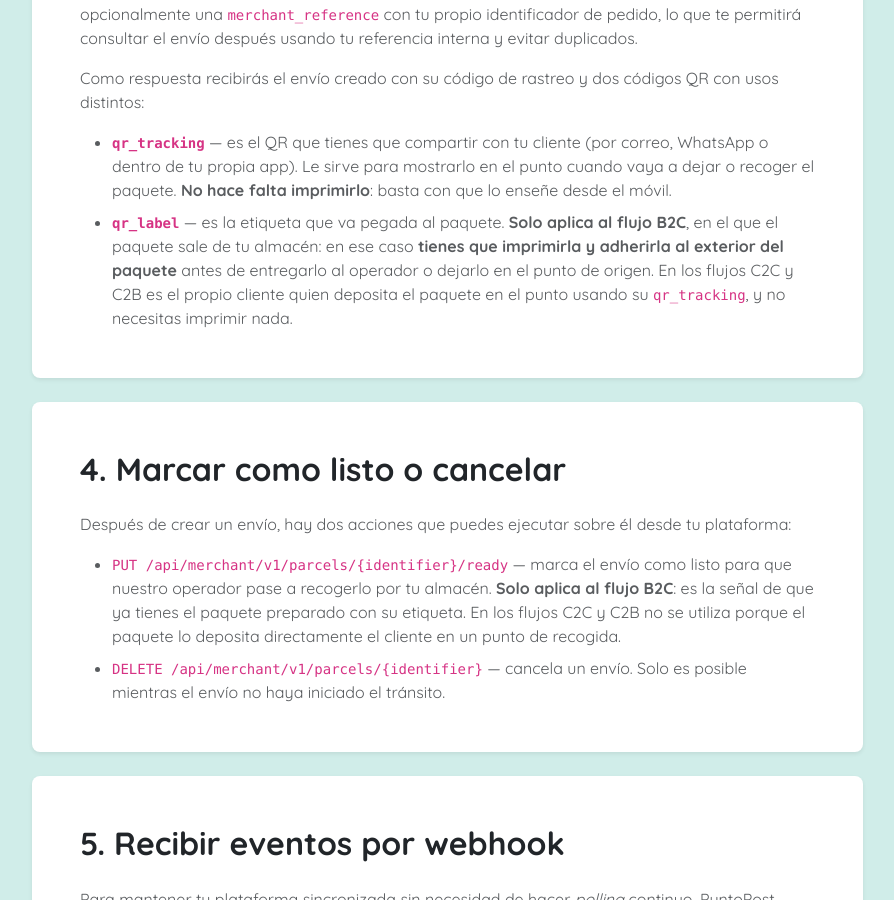
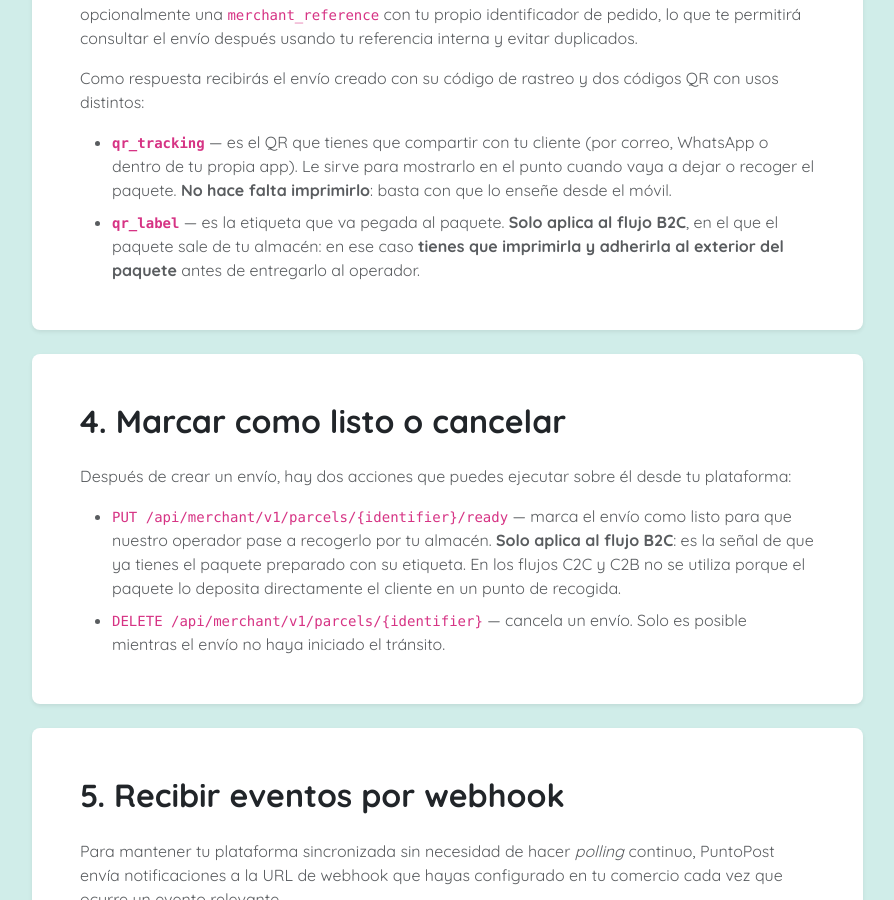
Before and after one commit to puntopost/web, a Jekyll site: the page built from api-integration/index.html, in a window 1280 px wide and 900 px high, scrolled down 3223 px. Shown: the whole window, without its empty margins (335-1229 px from the left). Built offline with Jekyll 4.4.1, drawn with Linux system fonts in a browser that asks for light colours.

Commit message:
docs(api-integration): tighten qr_label copy
Drop the "o dejarlo en el punto de origen" hand-off variant and the
C2C/C2B trailing clause. In practice qr_label is only used on B2C
pickups by the operator, and the C2C/C2B behaviour is already covered
by the qr_tracking bullet right above.

Co-Authored-By: Claude Opus 4.7 <noreply@anthropic.com>

```diff
--- a/api-integration/index.html
+++ b/api-integration/index.html
@@ -153,7 +153,7 @@ toc:
     </p>
     <ul class="text-body-secondary mb-0">
         <li class="mb-2"><strong><code>qr_tracking</code></strong> — es el QR que tienes que compartir con tu cliente (por correo, WhatsApp o dentro de tu propia app). Le sirve para mostrarlo en el punto cuando vaya a dejar o recoger el paquete. <strong>No hace falta imprimirlo</strong>: basta con que lo enseñe desde el móvil.</li>
-        <li><strong><code>qr_label</code></strong> — es la etiqueta que va pegada al paquete. <strong>Solo aplica al flujo B2C</strong>, en el que el paquete sale de tu almacén: en ese caso <strong>tienes que imprimirla y adherirla al exterior del paquete</strong> antes de entregarlo al operador o dejarlo en el punto de origen. En los flujos C2C y C2B es el propio cliente quien deposita el paquete en el punto usando su <code>qr_tracking</code>, y no necesitas imprimir nada.</li>
+        <li><strong><code>qr_label</code></strong> — es la etiqueta que va pegada al paquete. <strong>Solo aplica al flujo B2C</strong>, en el que el paquete sale de tu almacén: en ese caso <strong>tienes que imprimirla y adherirla al exterior del paquete</strong> antes de entregarlo al operador.</li>
     </ul>
 </section>
 
```
